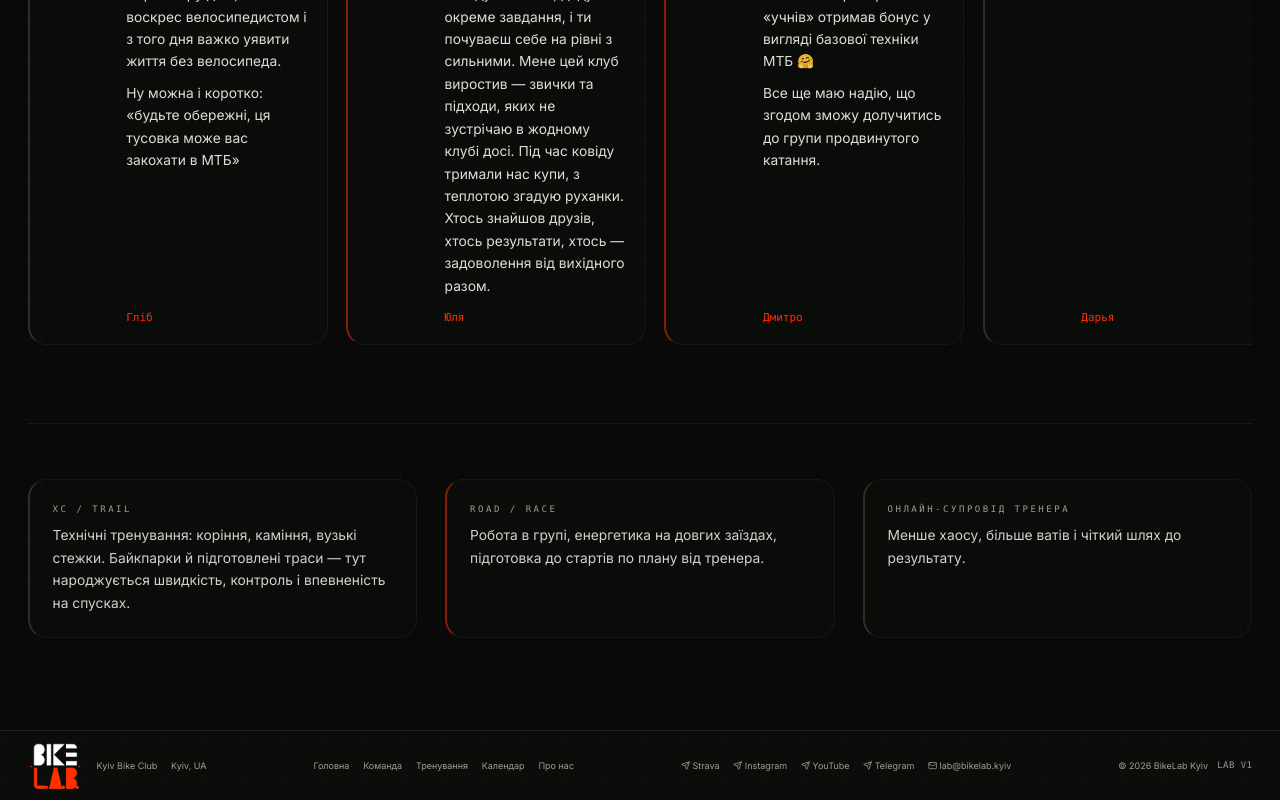
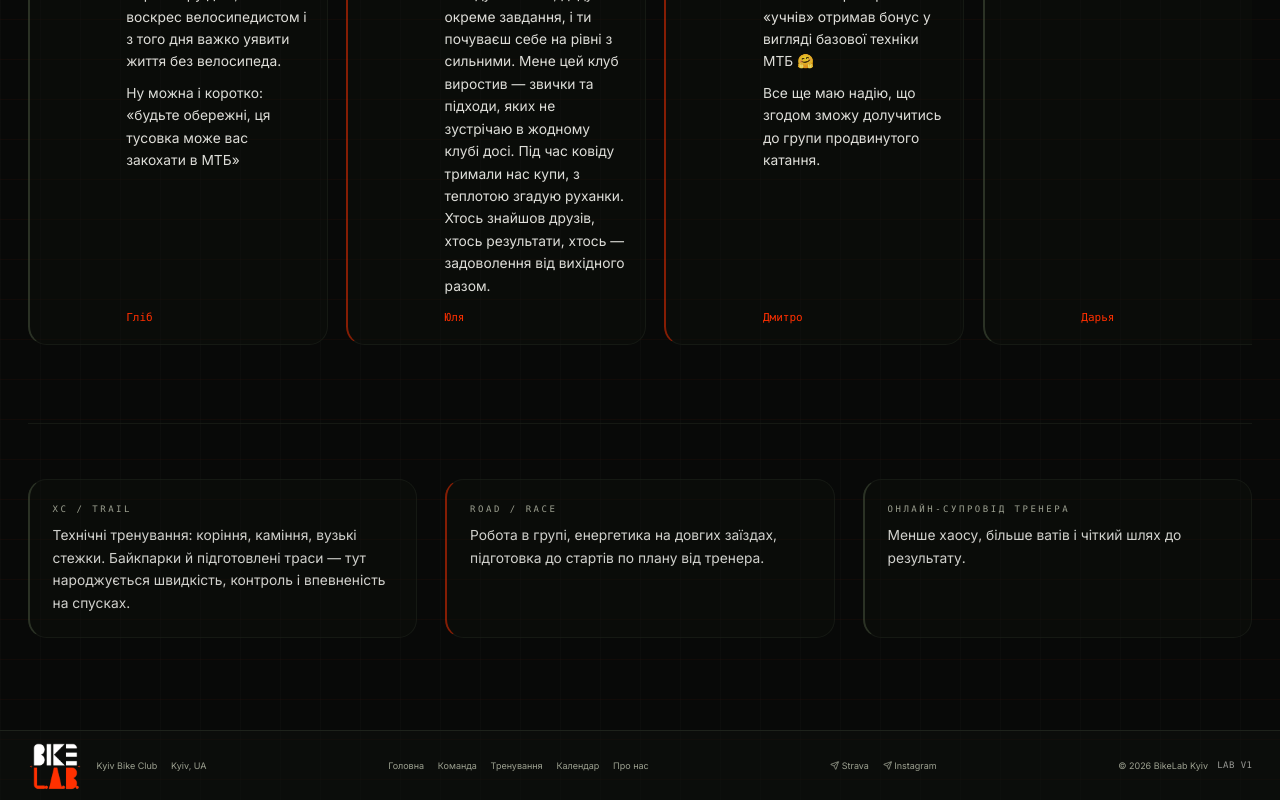
Before and after one commit to VasileAdicto/bikelab-site, a Next.js app: page / in a window 1280 px wide. Shown: the part 1061-1861 px from the top of the page. Built offline with nearby package versions, Linux system fonts and the light colour scheme.

Commit message:
Remove BlogPage component and update footer links for improved user experience.

```diff
--- a/src/app/blog/page.tsx
+++ /dev/null
@@ -1,5 +0,0 @@
-import { redirect } from "next/navigation";
-
-export default function BlogPage() {
-  redirect("/");
-}
--- a/src/components/footer.tsx
+++ b/src/components/footer.tsx
@@ -1,5 +1,5 @@
 import Link from "next/link";
-import { Mail, Send } from "lucide-react";
+import { Send } from "lucide-react";
 import { Logo } from "@/components/logo";
 
 const navLinks = [
@@ -12,9 +12,7 @@ const navLinks = [
 
 const social = [
   { label: "Strava", href: "https://www.strava.com/clubs/BLABtraining" },
-  { label: "Instagram", href: "#" },
-  { label: "YouTube", href: "#" },
-  { label: "Telegram", href: "#" },
+  { label: "Instagram", href: "https://www.instagram.com/bike_like_a_boss" },
 ];
 
 export function Footer() {
@@ -51,13 +49,6 @@ export function Footer() {
                 {s.label}
               </a>
             ))}
-            <a
-              href="mailto:lab@bikelab.kyiv"
-              className="text-muted hover:text-accent transition-colors inline-flex items-center gap-0.5"
-            >
-              <Mail className="h-2 w-2 shrink-0" />
-              lab@bikelab.kyiv
-            </a>
           </div>
           <div className="flex items-center gap-2 text-muted">
             <span>© {new Date().getFullYear()} BikeLab Kyiv</span>
```
